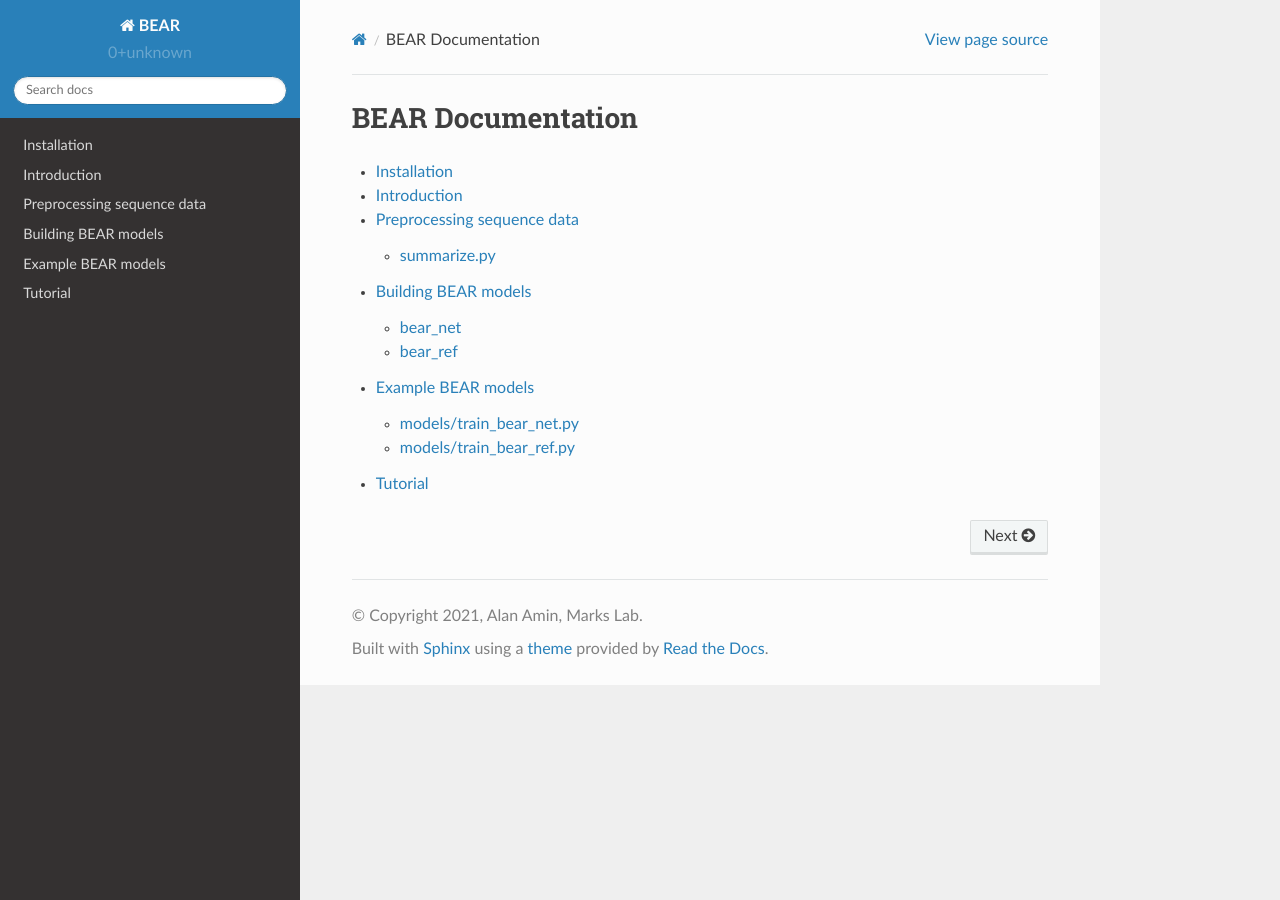
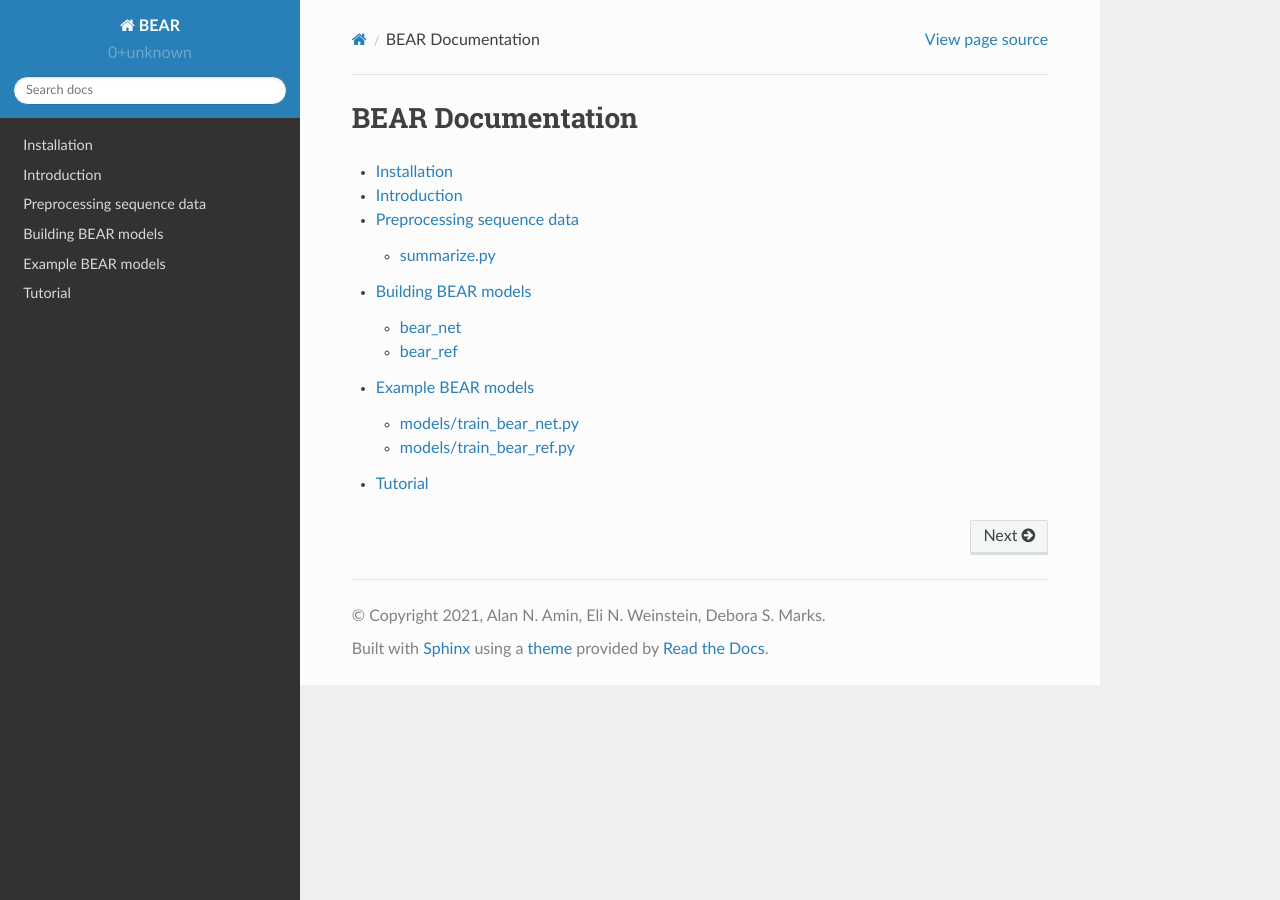
Before and after one commit to debbiemarkslab/BEAR, a Sphinx documentation site: the page built from docs/source/index.rst, in a window 1280 px wide. Built offline with Sphinx 7.4.7 and the Read the Docs theme 2.0.0, drawn with Linux system fonts in a browser that asks for light colours.

Commit message:
Extend authors list.

```diff
--- a/docs/source/conf.py
+++ b/docs/source/conf.py
@@ -68,8 +68,8 @@ master_doc = 'index'
 
 # General information about the project.
 project = 'BEAR'
-copyright = '2021, Alan Amin, Marks Lab'
-author = 'Alan Amin, Marks Lab'
+copyright = '2021, Alan N. Amin, Eli N. Weinstein, Debora S. Marks'
+author = 'Alan N. Amin, Eli N. Weinstein, Debora S. Marks'
 
 # The version info for the project you're documenting, acts as replacement for
 # |version| and |release|, also used in various other places throughout the
```
